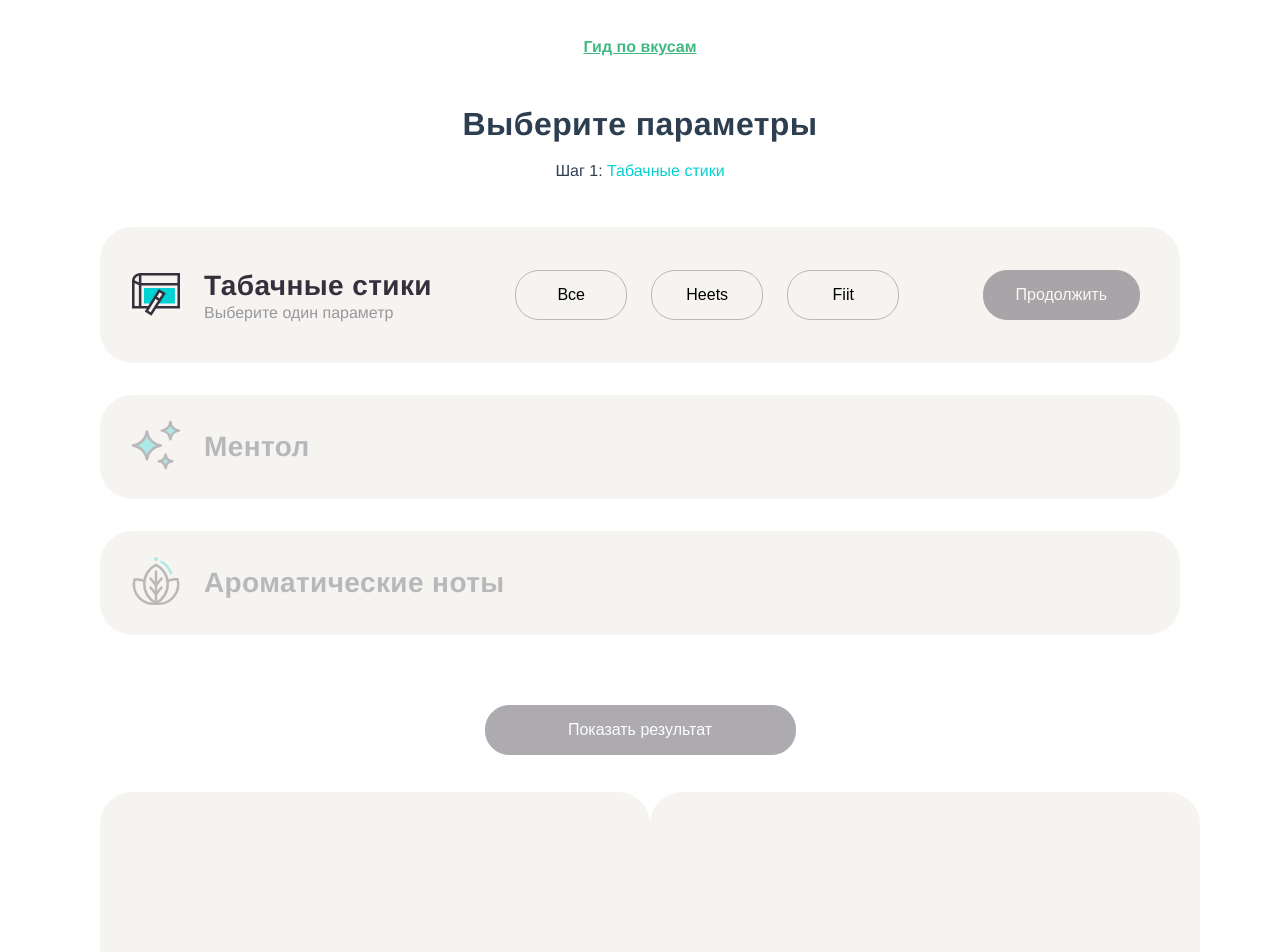
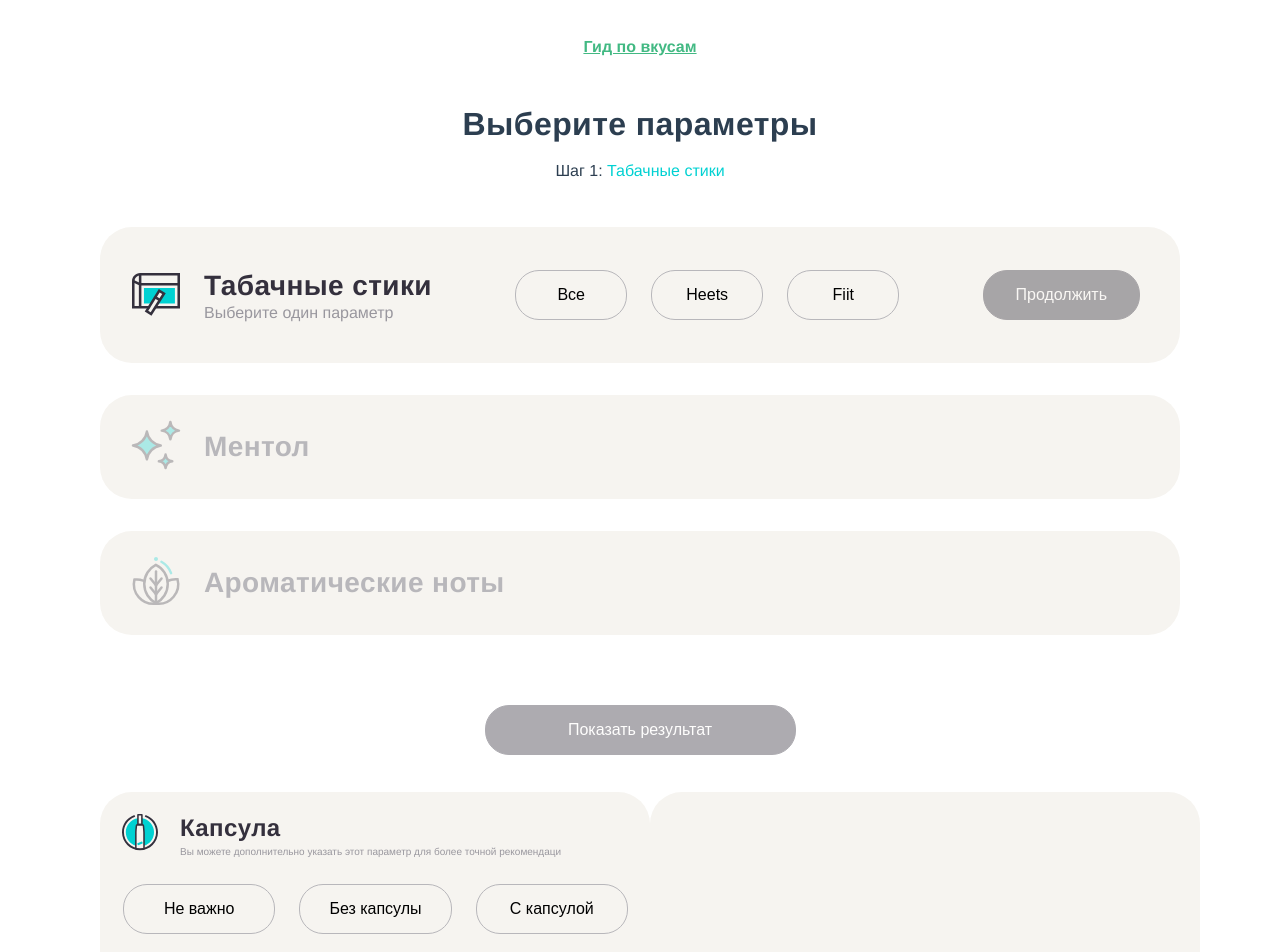
Before and after one commit to parunkov/Vue3, a Vue app: page /#/ in a window 1280 px wide. Shown: the top 952 px of the page. Built offline with nearby package versions, Linux system fonts and the light colour scheme.

Commit message:
capsule markup

```diff
--- a/src/assets/images.js
+++ b/src/assets/images.js
@@ -40,4 +40,16 @@ const aromaImage = `
 <path d="M32 12C33.1046 12 34 11.1046 34 10C34 8.89543 33.1046 8 32 8C30.8954 8 30 8.89543 30 10C30 11.1046 30.8954 12 32 12Z" fill="#00D1D2"/>
 </svg>
 `;
-export { stiksImage, mentolImage, aromaImage };
+
+const capsuleImage = `
+<svg width="48" height="48" viewBox="0 0 48 48" fill="none" xmlns="http://www.w3.org/2000/svg">
+<path fill-rule="evenodd" clip-rule="evenodd" d="M25.9141 10.1943V16.6075H27.3229C27.3229 16.6075 28.0096 22.6589 28.0096 24.6213C28.0096 26.0091 28.0096 33.4484 28.0096 37.6913C33.8222 35.9418 38.0577 30.5522 38.0577 24.1673C38.0577 17.041 32.7748 11.1614 25.9141 10.1943Z" fill="#00D1D2"/>
+<path fill-rule="evenodd" clip-rule="evenodd" d="M9.80078 24.1673C9.80078 30.5522 14.0365 35.9418 19.8491 37.6913C19.8491 33.4484 19.8491 26.0091 19.8491 24.6213C19.8491 22.6589 20.5359 16.6075 20.5359 16.6075H21.9447V10.1943C15.0842 11.1614 9.80078 17.041 9.80078 24.1673Z" fill="#00D1D2"/>
+<path fill-rule="evenodd" clip-rule="evenodd" d="M23.9999 42.1261C14.0746 42.1261 6 34.0507 6 24.1257C6 16.5736 10.7675 9.77057 17.863 7.19762C18.3655 7.01549 18.9204 7.27715 19.1025 7.77737C19.2849 8.28016 19.0253 8.83682 18.5228 9.01895C12.1902 11.3149 7.93548 17.3868 7.93548 24.1257C7.93548 32.9836 15.142 40.1894 23.9999 40.1894C32.8579 40.1894 40.0645 32.9836 40.0645 24.1257C40.0645 17.3868 35.8095 11.3149 29.4769 9.01895C28.9744 8.83682 28.7148 8.28016 28.8972 7.77737C29.0796 7.27715 29.635 7.01549 30.1367 7.19762C37.2325 9.77057 42 16.5736 42 24.1257C42 34.0507 33.9251 42.1261 23.9999 42.1261Z" fill="#34303D"/>
+<path fill-rule="evenodd" clip-rule="evenodd" d="M28.01 41.4419C27.5824 41.4419 27.2358 41.0956 27.2358 40.6672V24.6216C27.2358 23.2851 26.9023 19.94 26.7035 18.0673C26.6622 17.6749 26.3344 17.3799 25.9417 17.3799H21.917C21.524 17.3799 21.1965 17.6749 21.1549 18.0673C20.9561 19.94 20.6226 23.2851 20.6226 24.6216V40.6672C20.6226 41.0956 20.276 41.4419 19.8484 41.4419C19.4208 41.4419 19.0742 41.0956 19.0742 40.6672V24.6216C19.0742 23.2132 19.4131 19.8092 19.6152 17.9032C19.7404 16.7232 20.7298 15.833 21.917 15.833H25.9417C27.1286 15.833 28.118 16.7232 28.2432 17.9032C28.4453 19.8092 28.7842 23.2132 28.7842 24.6216V40.6672C28.7842 41.0956 28.4377 41.4419 28.01 41.4419Z" fill="#34303D"/>
+<path fill-rule="evenodd" clip-rule="evenodd" d="M22.7164 15.8326H25.1387V7.54685H22.7164V15.8326ZM25.9129 17.3795H21.9422C21.5145 17.3795 21.168 17.0332 21.168 16.6073V6.77214C21.168 6.34631 21.5145 6 21.9422 6H25.9129C26.3405 6 26.6871 6.34631 26.6871 6.77214V16.6073C26.6871 17.0332 26.3405 17.3795 25.9129 17.3795Z" fill="#34303D"/>
+<path fill-rule="evenodd" clip-rule="evenodd" d="M26.5394 35.5568L22.2614 37.3063C22.0826 37.3781 21.8786 37.2935 21.8055 37.1139L21.2722 35.8082C21.1991 35.6312 21.2848 35.426 21.4633 35.3541L25.7416 33.6046C25.9204 33.5328 26.1244 33.6175 26.1972 33.797L26.7308 35.1027C26.8039 35.2797 26.7182 35.485 26.5394 35.5568Z" fill="#00D1D2"/>
+</svg>
+`;
+
+export { stiksImage, mentolImage, aromaImage, capsuleImage };
--- a/src/pages/GuidePage.vue
+++ b/src/pages/GuidePage.vue
@@ -21,11 +21,7 @@
         }"
         class="kam-112908-section_type_main"
       >
-        <guide-buttons-block
-          :buttons="section.buttons"
-          :firstButton="section.firstButton"
-          @buttonClick="onButtonClick"
-        />
+        <guide-buttons-block :buttons="section.buttons" @buttonClick="onButtonClick" />
         <guide-button
           v-if="section.firstButton"
           :color="section.firstButton.color"
@@ -51,7 +47,15 @@
           Вы можете указать дополнительные параметры для более точной рекомендации:
         </div>
         <div class="kam-112908-section__container">
-          <guide-section />
+          <guide-section-title
+            :image="additionSections.capsule.image"
+            :title="additionSections.capsule.title"
+            :text="additionSections.capsule.text"
+          />
+          <guide-buttons-block
+            :buttons="additionSections.capsule.buttons"
+            @buttonClick="onButtonClick"
+          />
         </div>
         <div class="kam-112908-section__container"></div>
       </div>
@@ -59,9 +63,10 @@
   </div>
 </template>
 <script>
-import { stiksImage, mentolImage, aromaImage } from '@/assets/images';
+import { stiksImage, mentolImage, aromaImage, capsuleImage } from '@/assets/images';
 import GuideButtonsBlock from '@/components/GuideButtonsBlock.vue';
 import GuideSection from '@/components/GuideSection.vue';
+import GuideSectionTitle from '@/components/GuideSectionTitle.vue';
 import GuideButton from '@/components/UI/GuideButton.vue';
 
 export default {
@@ -198,6 +203,34 @@ export default {
           selected: false,
         },
       },
+      additionSections: {
+        capsule: {
+          value: '',
+          image: capsuleImage,
+          title: 'Капсула',
+          text: 'Вы можете дополнительно указать этот параметр для более точной рекомендаци',
+          buttons: [
+            {
+              color: 'second',
+              text: 'Не важно',
+              type: 'changeCapsule',
+              active: false,
+            },
+            {
+              color: 'second',
+              text: 'Без капсулы',
+              type: 'changeCapsule',
+              active: false,
+            },
+            {
+              color: 'second',
+              text: 'С капсулой',
+              type: 'changeCapsule',
+              active: false,
+            },
+          ],
+        },
+      },
       stepNumber: '1',
       stepText: 'Табачные стики',
       findButton: {
@@ -208,7 +241,7 @@ export default {
       },
     };
   },
-  components: { GuideSection, GuideButtonsBlock, GuideButton },
+  components: { GuideSection, GuideButtonsBlock, GuideButton, GuideSectionTitle },
   methods: {
     onButtonClick(event) {
       console.log(event);
```
